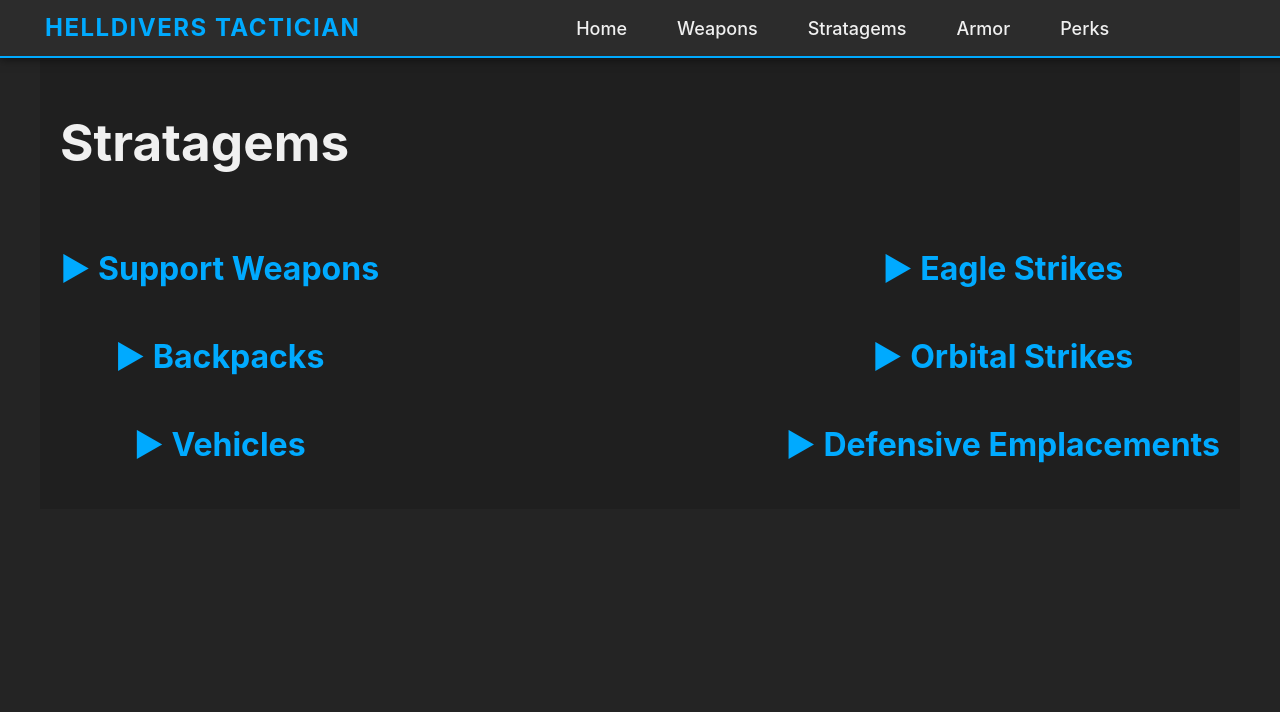
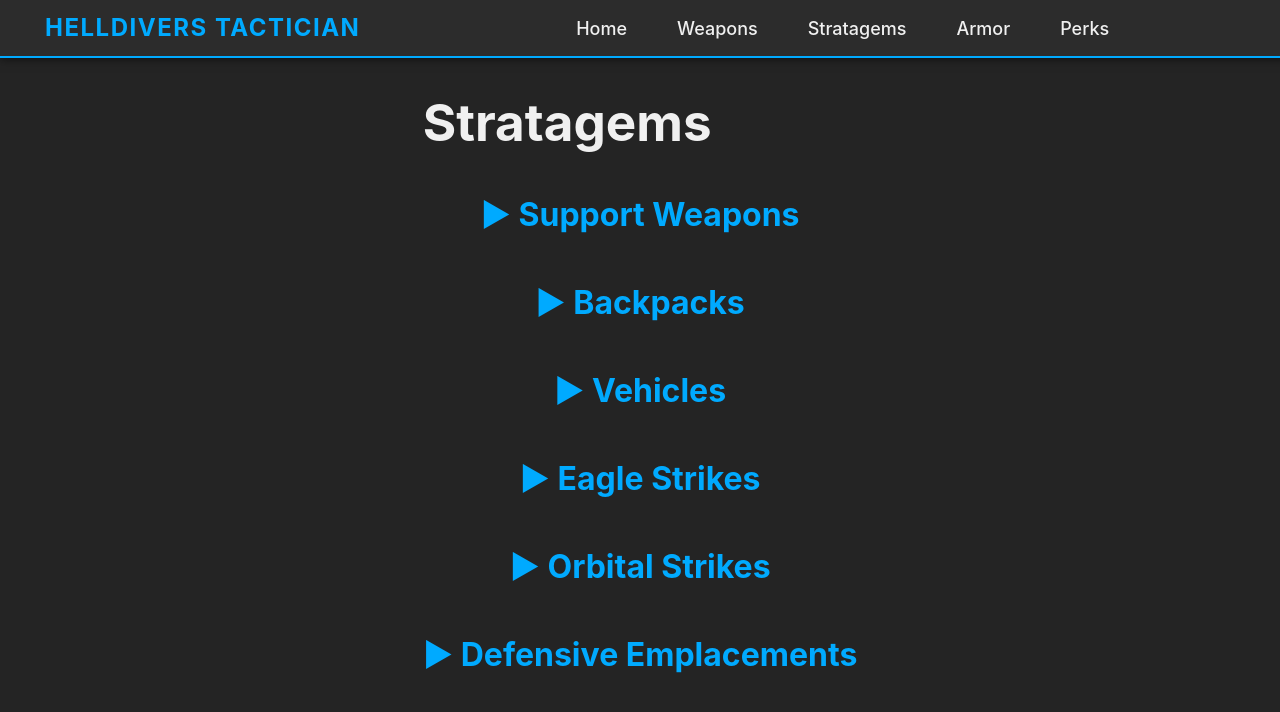
Before and after one commit to abarkera4/helldivers-tactician, a React (Vite) app: page /stratagems in a window 1280 px wide. Shown: the top 712 px of the page. Built offline with nearby package versions, Linux system fonts and the light colour scheme.

Commit message:
Update Styles

```diff
--- a/src/pages/StratagemsPage.css
+++ b/src/pages/StratagemsPage.css
@@ -1,4 +1,3 @@
-/* StratagemsPage Container */
 .stratagems-page-container {
   display: flex;
   justify-content: center;
@@ -8,61 +7,40 @@
   margin: 0 auto;
 }
 
-.stratagems-page {
+.stratagems-columns {
+  display: flex;
+  justify-content: space-between;
   max-width: 1200px;
   width: 100%;
-  background-color: #1f1f1f;
-  color: #f0f0f0;
-  padding: 20px;
-  margin: 0 auto;
   box-sizing: border-box;
 }
 
-/* Section Titles */
-.section-title {
-  cursor: pointer;
-  font-size: 2rem;
-  font-weight: bold;
-  color: #00aaff;
-  margin: 40px 0 20px 0;
-  text-align: center;
+.stratagems-columns > div {
+  width: 48%; /* Two columns with a small gap */
 }
 
-.section-title:hover {
-  color: #0088cc;
+.stratagem-category {
+  margin-bottom: 40px;
+  width: 100%;
 }
 
-/* Stratagem Columns */
-.stratagem-columns {
-  display: flex;
-  justify-content: space-between;
-}
-
-/* Stratagem Categories */
-.stratagem-category {
-  margin-bottom: 40px;
-  width: 48%; /* Adjusts the width to fit two columns */
-}
-
-.stratagem-category-title {
-  font-size: 1.5rem;
-  color: #00aaff;
-  margin-bottom: 10px;
-  border-bottom: 2px solid #00aaff;
-  padding-bottom: 5px;
-  text-transform: uppercase;
-  text-align: center;
-}
-
-/* Stratagem List */
 .stratagem-list {
   display: flex;
   flex-wrap: wrap;
+  gap: 20px;
   justify-content: center;
-  gap: 20px;
 }
 
-/* Clickable Stratagem Items */
+.stratagem-item {
+  text-align: center;
+  padding: 10px;
+  background-color: #2c2c2c;
+  border-radius: 10px;
+  box-shadow: 0 0 10px rgba(0, 0, 0, 0.7);
+  transition: transform 0.3s ease, box-shadow 0.3s ease;
+  width: 150px;
+}
+
 .stratagem-item-link {
   text-decoration: none;
   color: inherit;
@@ -73,18 +51,6 @@
   box-shadow: 0 0 15px #00aaff;
 }
 
-/* Individual Stratagem Item */
-.stratagem-item {
-  text-align: center;
-  padding: 10px;
-  background-color: #2c2c2c;
-  border-radius: 10px;
-  box-shadow: 0 0 10px rgba(0, 0, 0, 0.7);
-  transition: transform 0.3s ease, box-shadow 0.3s ease;
-  width: 150px;
-}
-
-/* Stratagem Image */
 .stratagem-image {
   max-width: 100%;
   border-radius: 10px;
@@ -92,7 +58,6 @@
   margin-bottom: 10px;
 }
 
-/* Stratagem Name */
 .stratagem-name {
   font-size: 1.2rem;
   color: #f0f0f0;
```
